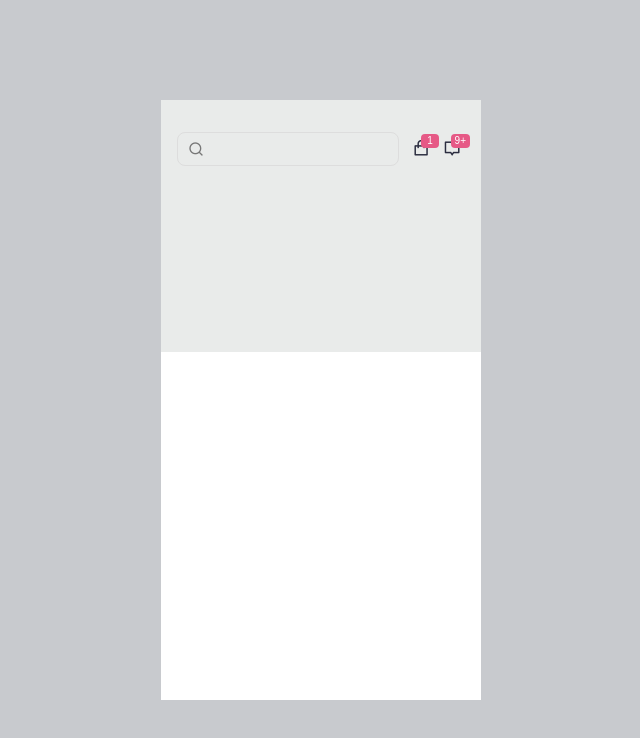
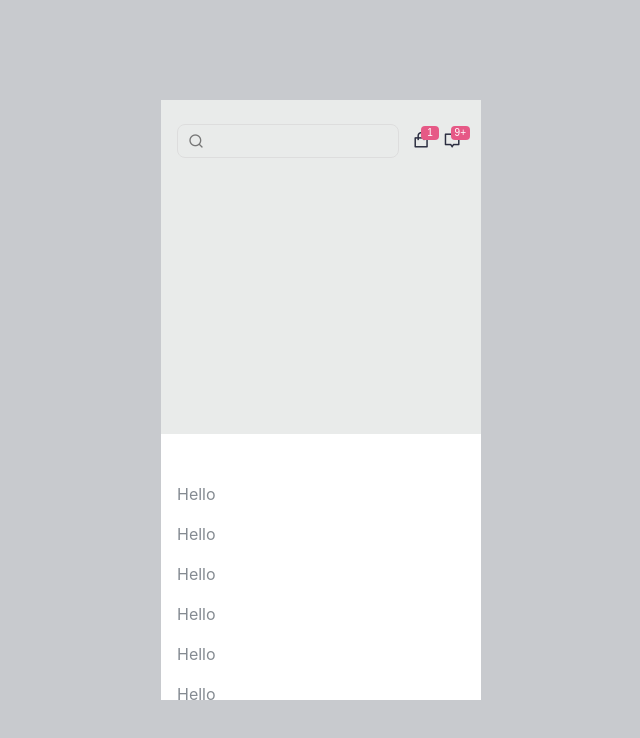
Before and after one commit to wisdom-ossai/fashion-mobile, a React (Vite) app: page / in a window 1280 px wide. Shown: the top 738 px of the page, without its empty margins (319-959 px from the left). Built offline with nearby package versions, Linux system fonts and the light colour scheme.

Commit message:
handle navbar scroll

```diff
--- a/src/App.tsx
+++ b/src/App.tsx
@@ -5,13 +5,11 @@ import BestSale from "./views/best-sale/BestSale";
 
 function App() {
   return (
-    <div className="screen">
-      <Routes>
-        <Route path="/" element={<Home />} />
-        <Route path="/product-details/:id" element={<ProductDetails />} />
-        <Route path="/best-sale" element={<BestSale />} />
-      </Routes>
-    </div>
+    <Routes>
+      <Route path="/" element={<Home />} />
+      <Route path="/product-details/:id" element={<ProductDetails />} />
+      <Route path="/best-sale" element={<BestSale />} />
+    </Routes>
   );
 }
 
--- /dev/null
+++ b/src/components/AppProvider.tsx
@@ -0,0 +1,31 @@
+import React, { ReactNode, useRef, useState } from "react";
+const AppContext = React.createContext<{}>({});
+const AppProvider = ({ children }: { children: ReactNode }) => {
+  const [scrolled, setScrolled] = useState(false);
+  const ref = useRef<any>(null);
+  return (
+    <AppContext.Provider value={{ scrolled, setScrolled }}>
+      <div
+        ref={ref}
+        id="screen"
+        className="screen"
+        onScroll={(e) => {
+          if (ref?.current) {
+            if (ref.current.scrollTop > 50) {
+              setScrolled(true);
+            } else {
+              setScrolled(false);
+            }
+          }
+        }}
+      >
+        {children}
+      </div>
+    </AppContext.Provider>
+  );
+};
+export const useApp: any = () => {
+  return React.useContext(AppContext);
+};
+
+export default AppProvider;
--- /dev/null
+++ b/src/components/navbar/Navbar.tsx
@@ -0,0 +1,23 @@
+import { useState } from "react";
+import { useApp } from "../AppProvider";
+import NotificationIcon from "../notification-icon/NotificationIcon";
+import SearchBox from "../search-box/SearchBox";
+
+import "./navbar.css";
+
+const Navbar = () => {
+  const { scrolled } = useApp();
+  return (
+    <nav className={`navbar ${scrolled ? "active" : ""}`}>
+      <div className="flex align-center justify-between">
+        <SearchBox />
+        <div className="notification-icons">
+          <NotificationIcon value="1" icon="ri-lg ri-shopping-bag-line" />
+          <NotificationIcon value="9+" icon="ri-lg ri-chat-2-line" />
+        </div>
+      </div>
+    </nav>
+  );
+};
+
+export default Navbar;
--- /dev/null
+++ b/src/components/navbar/navbar.css
@@ -0,0 +1,12 @@
+.navbar {
+  padding-inline: 1rem;
+  padding-block: 1.5rem;
+  background-color: transparent;
+  position: sticky;
+  top: 0;
+  z-index: 999;
+}
+
+.navbar.active {
+  background-color: #fff;
+}
--- a/src/main.tsx
+++ b/src/main.tsx
@@ -2,14 +2,15 @@ import React from "react";
 import ReactDOM from "react-dom/client";
 import { BrowserRouter, Route, Routes } from "react-router-dom";
 import App from "./App";
+import AppProvider from "./components/AppProvider";
 import "./index.css";
 
 ReactDOM.createRoot(document.getElementById("root") as HTMLElement).render(
-  <React.StrictMode>
+  <AppProvider>
     <BrowserRouter>
       <Routes>
         <Route path="/*" element={<App />} />
       </Routes>
     </BrowserRouter>
-  </React.StrictMode>
+  </AppProvider>
 );
--- a/src/views/home/Home.tsx
+++ b/src/views/home/Home.tsx
@@ -1,19 +1,56 @@
-import NotificationIcon from "../../components/notification-icon/NotificationIcon";
-import SearchBox from "../../components/search-box/SearchBox";
+import Navbar from "../../components/navbar/Navbar";
 import "./home.css";
 
 const Home = () => {
   return (
     <div className="home">
-      <div className="home__hero pt-4 px-2">
-        <div className="flex align-center justify-between">
-          <SearchBox />
-          <div className="notification-icons">
-            <NotificationIcon value="1" icon="ri-lg ri-shopping-bag-line" />
-            <NotificationIcon value="9+" icon="ri-lg ri-chat-2-line" />
-          </div>
-        </div>
-      </div>
+      <Navbar />
+      <div className="home__hero pt-4 px-2"></div>
+      <main className="home__main pt-4 px-2">
+        <p>Hello</p>
+        <p>Hello</p>
+        <p>Hello</p>
+        <p>Hello</p>
+        <p>Hello</p>
+        <p>Hello</p>
+        <p>Hello</p>
+        <p>Hello</p>
+        <p>Hello</p>
+        <p>Hello</p>
+        <p>Hello</p>
+        <p>Hello</p>
+        <p>Hello</p>
+        <p>Hello</p>
+        <p>Hello</p>
+        <p>Hello</p>
+        <p>Hello</p>
+        <p>Hello</p>
+        <p>Hello</p>
+        <p>Hello</p>
+        <p>Hello</p>
+        <p>Hello</p>
+        <p>Hello</p>
+        <p>Hello</p>
+        <p>Hello</p>
+        <p>Hello</p>
+        <p>Hello</p>
+        <p>Hello</p>
+        <p>Hello</p>
+        <p>Hello</p>
+        <p>Hello</p>
+        <p>Hello</p>
+        <p>Hello</p>
+        <p>Hello</p>
+        <p>Hello</p>
+        <p>Hello</p>
+        <p>Hello</p>
+        <p>Hello</p>
+        <p>Hello</p>
+        <p>Hello</p>
+        <p>Hello</p>
+        <p>Hello</p>
+        <p>Hello</p>
+      </main>
     </div>
   );
 };
--- a/src/views/home/home.css
+++ b/src/views/home/home.css
@@ -1,9 +1,14 @@
 .home {
+  background-color: var(--color-secondary);
+  min-height: 100%;
 }
 
 .home .home__hero {
   height: 220px;
-  background-color: var(--color-secondary);
+}
+
+.home .home__main {
+  background-color: #fff;
 }
 .home .notification-icons {
   display: grid;
```
